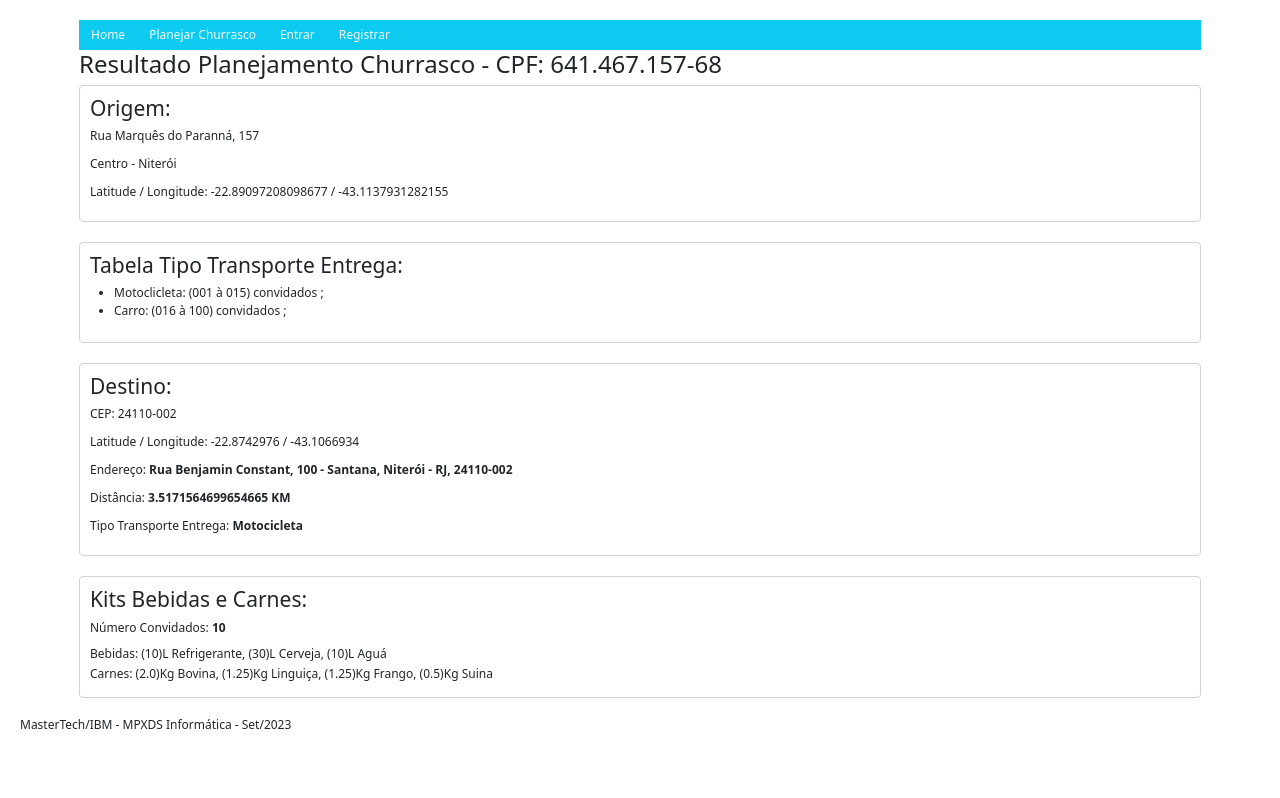
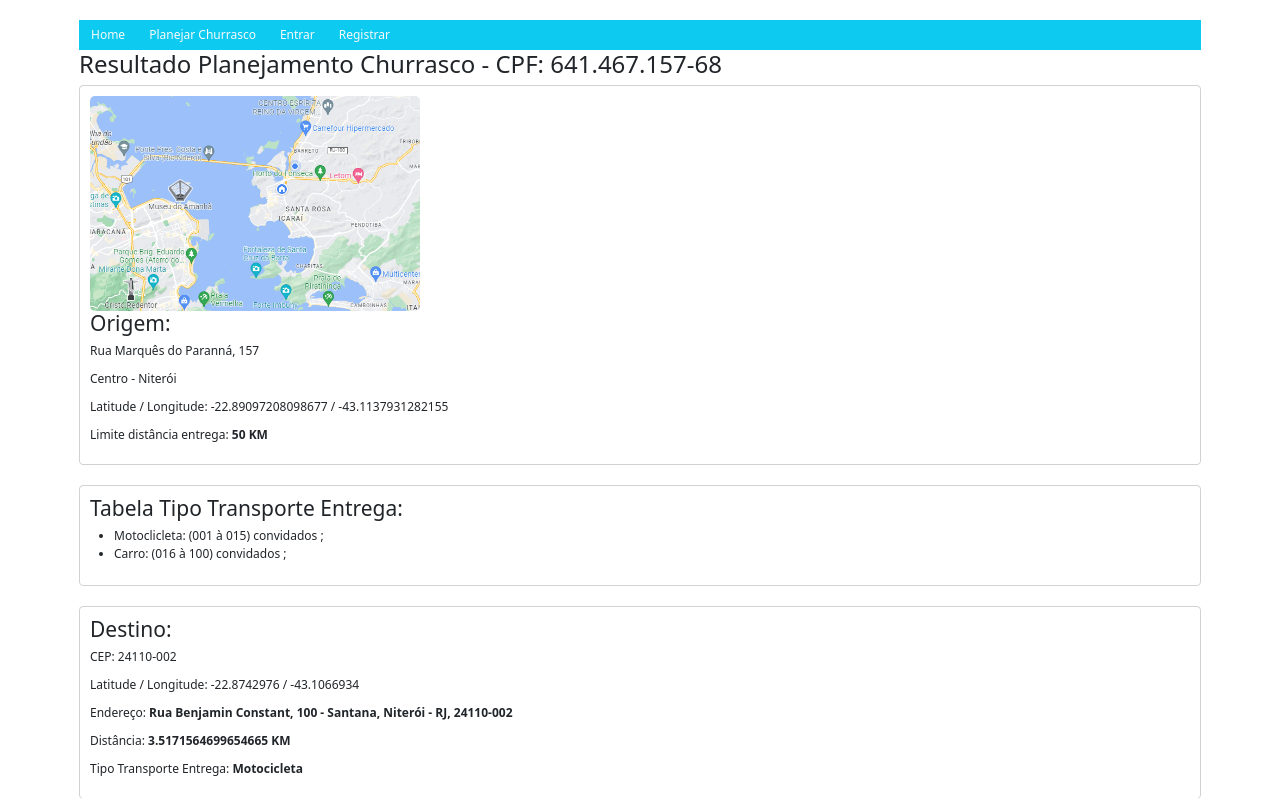
Before and after one commit to marcusvpr/mpChurrasco, a Django app: page /churrascoResult/14/ in a window 1280 px wide. Shown: the top 798 px of the page. Run offline with Django 4.2, Linux system fonts and the light colour scheme; data comes from the database, SQL or seed files in the repository; some libraries are stand-ins or nearby versions.

Commit message:
feat: ajuste pasta static(img/css)

```diff
--- a/mp_churrasco/settings.py
+++ b/mp_churrasco/settings.py
@@ -10,6 +10,7 @@ For the full list of settings and their values, see
 https://docs.djangoproject.com/en/4.2/ref/settings/
 """
 
+import os
 from pathlib import Path
 
 # Build paths inside the project like this: BASE_DIR / 'subdir'.
@@ -102,7 +103,6 @@ AUTH_PASSWORD_VALIDATORS = [
     },
 ]
 
-
 # Internationalization
 # https://docs.djangoproject.com/en/4.2/topics/i18n/
 
@@ -119,6 +119,9 @@ USE_TZ = True
 # https://docs.djangoproject.com/en/4.2/howto/static-files/
 
 STATIC_URL = 'static/'
+STATICFILES_DIRS = [
+    os.path.join(BASE_DIR, "static"),
+]
 
 # Default primary key field type
 # https://docs.djangoproject.com/en/4.2/ref/settings/#default-auto-field
--- a/mp_churrascos/forms.py
+++ b/mp_churrascos/forms.py
@@ -24,5 +24,5 @@ class MpUsuarioChurrascoForm(forms.ModelForm):
     class Meta:
         model = MpUsuarioChurrasco
         fields = ['cep', 'cpf', 'qtdPessoas']
-        labels = {'cep': 'Cep:', 'cpf': 'CPF:', 'qtdPessoas': 'No.Convidados:'}
+        labels = {'cep': 'CEP:', 'cpf': 'CPF:', 'qtdPessoas': 'No.Convidados:'}
         # widgets = {'resultado': forms.Textarea(attrs={'cols': 80, 'readonly': True})}
--- a/mp_churrascos/templates/mp_churrascos/base.html
+++ b/mp_churrascos/templates/mp_churrascos/base.html
@@ -2,7 +2,8 @@
 <html lang="pt-br">
 <head>
     <meta charset="utf-8">
-	<link rel="stylesheet" href="./css/styles.css">
+    {% load static %}
+	<link rel="stylesheet" href="{% static '/css/styles.css' %}">
     <title>{% block title %}{% endblock %}</title>
     {% load bootstrap5 %}
     {% bootstrap_css %}
--- a/mp_churrascos/templates/mp_churrascos/churrasco.html
+++ b/mp_churrascos/templates/mp_churrascos/churrasco.html
@@ -1,5 +1,5 @@
 {% extends "mp_churrascos/base.html" %}
-    {% block title %}Churrasco{% endblock %}
+    {% block title %}Planejar Churrasco{% endblock %}
     {% block content %}
         <h2>Planejar Churrasco:</h2>
 
--- a/mp_churrascos/templates/mp_churrascos/churrascoResult.html
+++ b/mp_churrascos/templates/mp_churrascos/churrascoResult.html
@@ -1,14 +1,16 @@
 {% extends "mp_churrascos/base.html" %}
+    {% load static %}
     {% block title %}Planejamento Churrasco:{% endblock %}
     {% block content %}
         <h2>Resultado Planejamento Churrasco - CPF: {{ usuario.cpf }}</h2>
 
         <div class="card">
-            <!-- img src="./img/mapa_niteroi.png" alt="Centro - Niteroi" /> -->
+            <img src="{% static '/img/mapa_niteroi.png' %}" alt="Centro - Niteroi" />
             <h3>Origem:</h3>
             <p>Rua Marquês do Paranná, 157</p>
             <p>Centro - Niterói</p>
             <p>Latitude / Longitude: -22.89097208098677 / -43.1137931282155</p>
+            <p>Limite distância entrega: <b>50 KM</b></p>
         </div>
         <div class="card">
             <h3>Tabela Tipo Transporte Entrega:</h3>
--- a/mp_churrascos/templates/mp_churrascos/css/styles.css
+++ b/static/css/styles.css
@@ -23,7 +23,7 @@ h1 {
 }
 
 .card img {
-  width: 50%;
+  width: 30%;
   border-radius: 5px;
 }
 
```
Also changed, not shown: db.sqlite3, static/img/mapa_niteroi.png (renamed from mp_churrascos/templates/mp_churrascos/img/mapa_niteroi.png).
